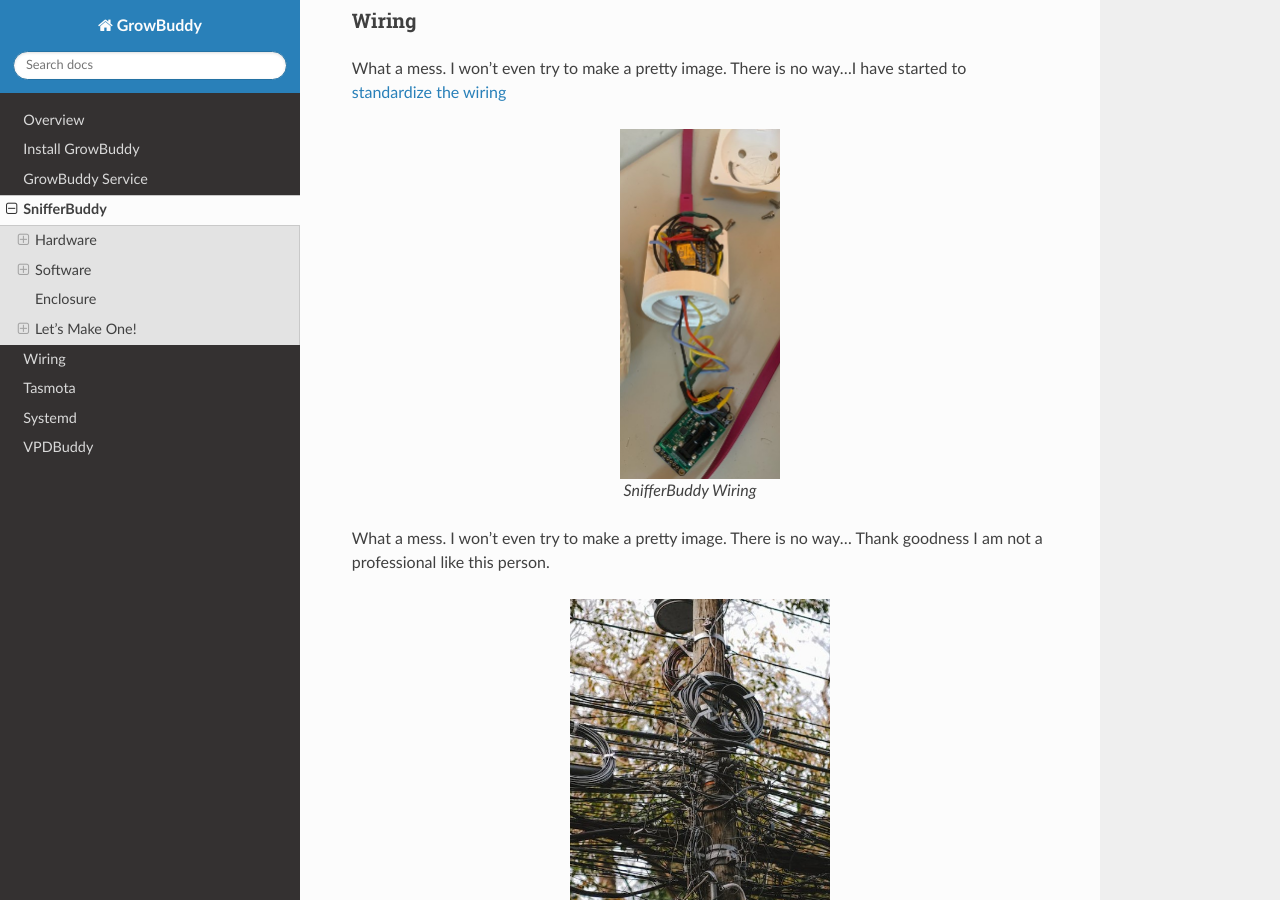
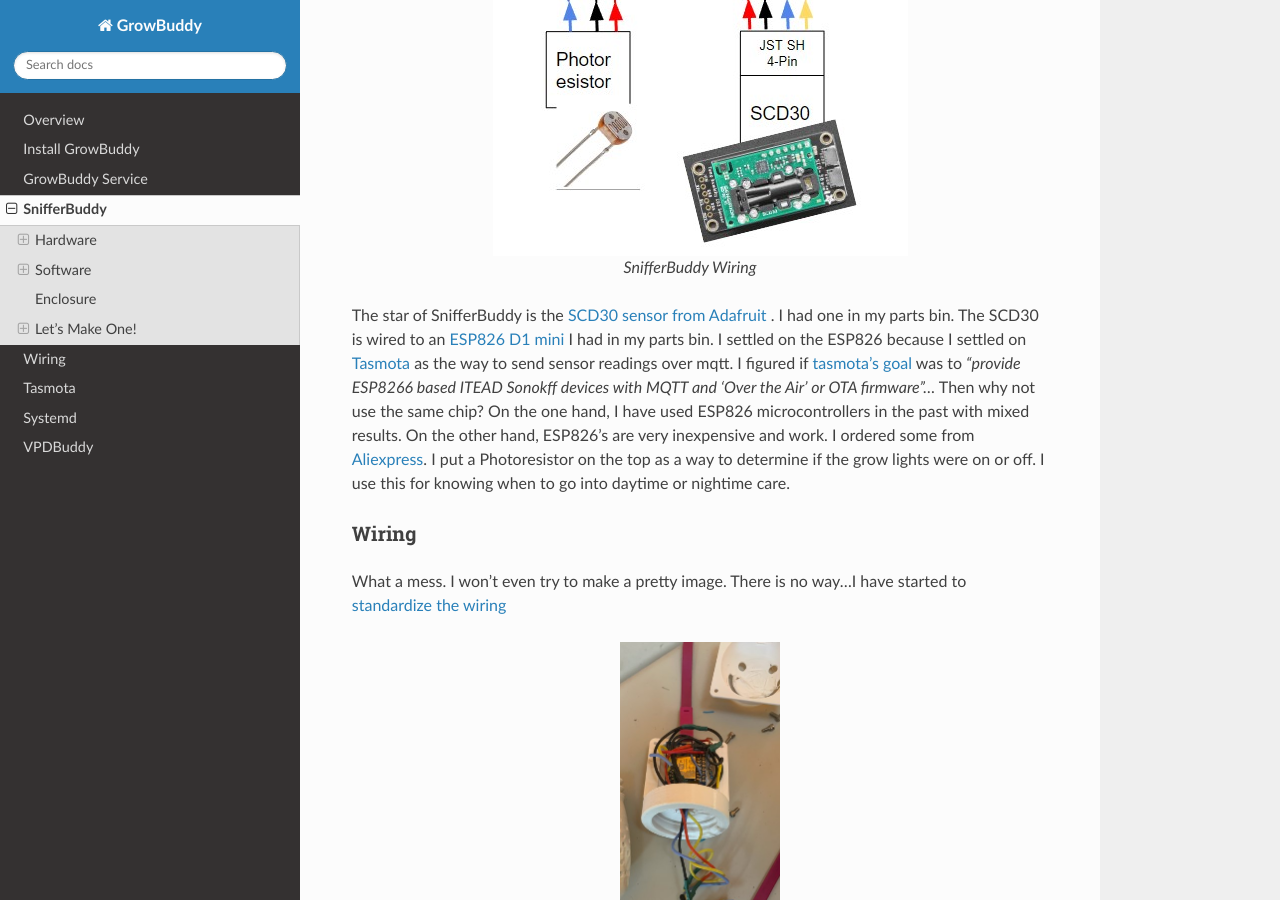
Before and after one commit to solarslurpi/GrowBuddies, a Sphinx documentation site: the page built from docs/snifferbuddy.rst, in a window 1280 px wide and 900 px high, scrolled down 1015 px. Built offline with Sphinx 7.4.7 and the Read the Docs theme 2.0.0, drawn with Linux system fonts in a browser that asks for light colours.

```diff
--- a/docs/snifferbuddy.rst
+++ b/docs/snifferbuddy.rst
@@ -19,6 +19,14 @@ The one I made looks like this:
 
 Hardware
 **********
+
+.. figure:: images/SnifferBuddy_wiring.jpg
+   :align: center
+   :scale: 100
+
+   SnifferBuddy Wiring
+
+
 The star of SnifferBuddy is the `SCD30 sensor from Adafruit <https://www.adafruit.com/product/4867>`_ .  I had one in my parts bin.  The SCD30 is wired to  an
 `ESP826 D1 mini <https://i2.wp.com/randomnerdtutorials.com/wp-content/uploads/2019/05/ESP8266-WeMos-D1-Mini-pinout-gpio-pin.png?quality=100&strip=all&ssl=1>`_ I had
 in my parts bin.  I settled on the ESP826 because I settled on `Tasmota  <https://tasmota.github.io/docs/>`_  as the way to send sensor readings over mqtt.
@@ -49,11 +57,7 @@ NEW and IMPROVED Wiring
 =======================
 Based on :ref:`my reflections on wiring,<wiring>` Here's how I would wire up a SnifferBuddy:
 
-.. figure:: images/SnifferBuddy_wiring.jpg
-   :align: center
-   :scale: 100
 
-   SnifferBuddy Wiring
 
 The Photoresistor is "hard wired" to the ESP286's analog pin.  The SCD30 is an I2C device.  Since I may want to reuse the SCD30, and I want to make the connection cleaner, I will use a JST SH connector.
 
```
Also changed, not shown: 3 other files.
